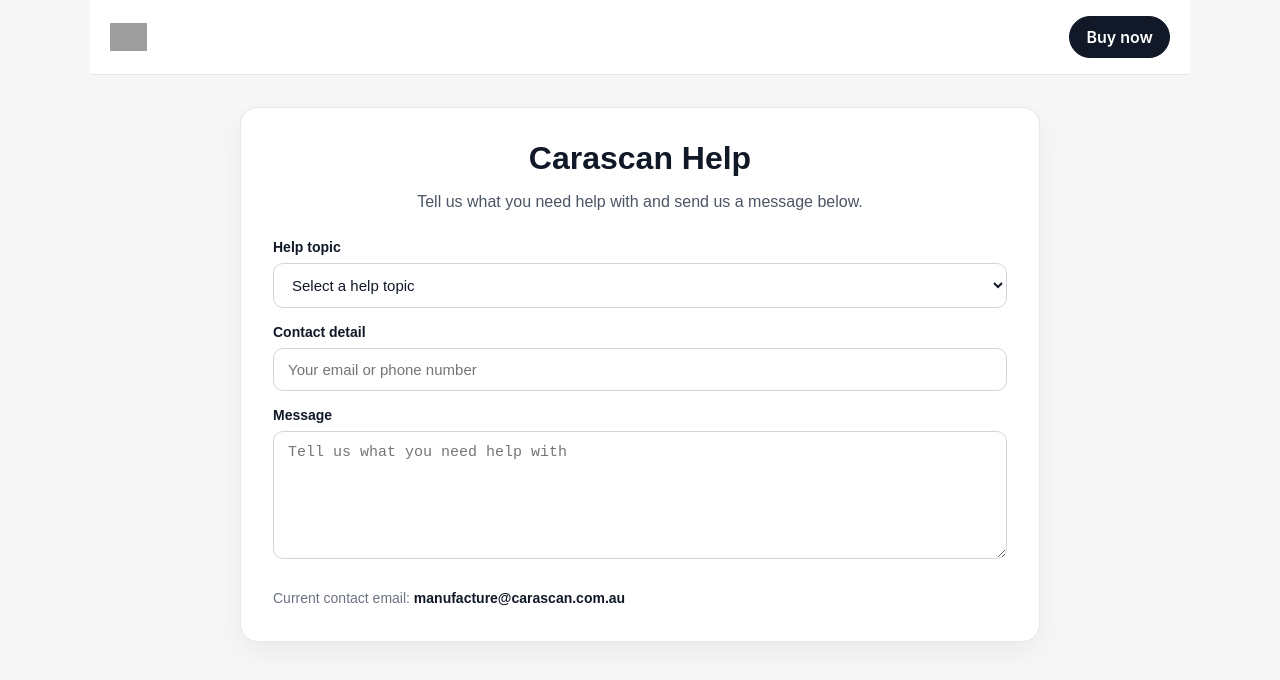
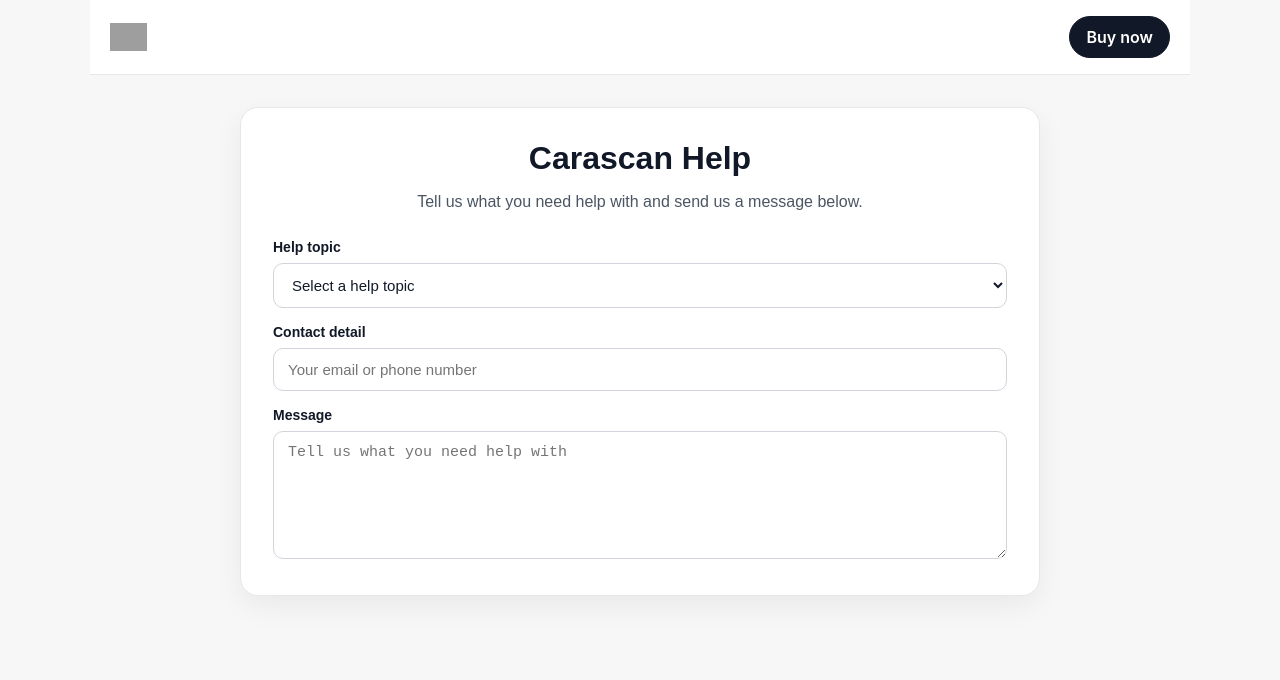
Before and after one commit to Carascan/carascan-platform, a Next.js app: page /help in a window 1280 px wide. Shown: the top 680 px of the page. Built offline with nearby package versions, Linux system fonts and the light colour scheme; grey boxes are pictures that could not be loaded.

Commit message:
Remove exposed email from help page to prevent spam

```diff
--- a/app/help/page.tsx
+++ b/app/help/page.tsx
@@ -197,26 +197,6 @@ export default function HelpPage() {
       />
     </div>
 
-    <div
-      style={{
-        paddingTop: 8,
-        color: "#6b7280",
-        fontSize: 14,
-        lineHeight: 1.6,
-      }}
-    >
-      Current contact email:{" "}
-      <a
-        href="mailto:manufacture@carascan.com.au"
-        style={{
-          color: "#111827",
-          fontWeight: 600,
-          textDecoration: "none",
-        }}
-      >
-        manufacture@carascan.com.au
-      </a>
-    </div>
   </div>
 </div>
         </div>
```
